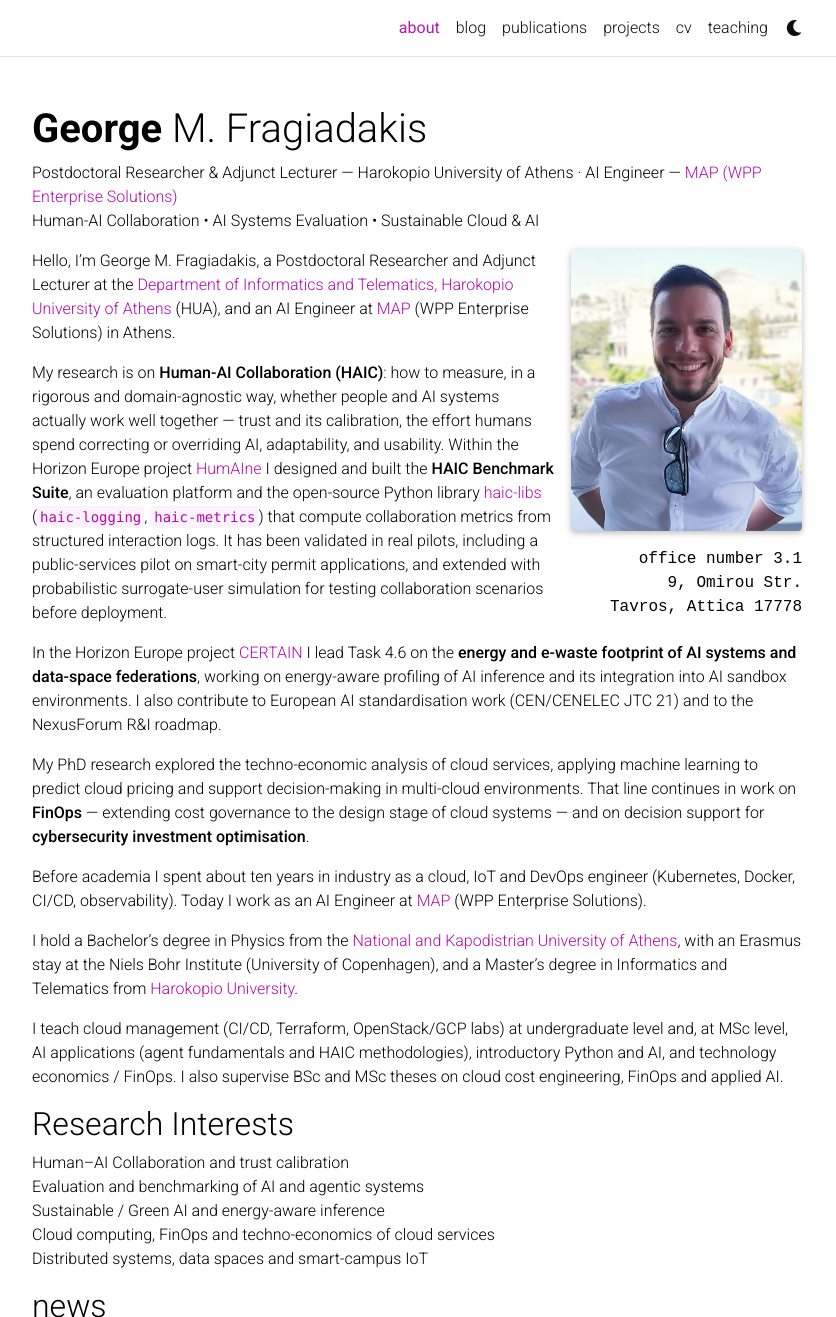
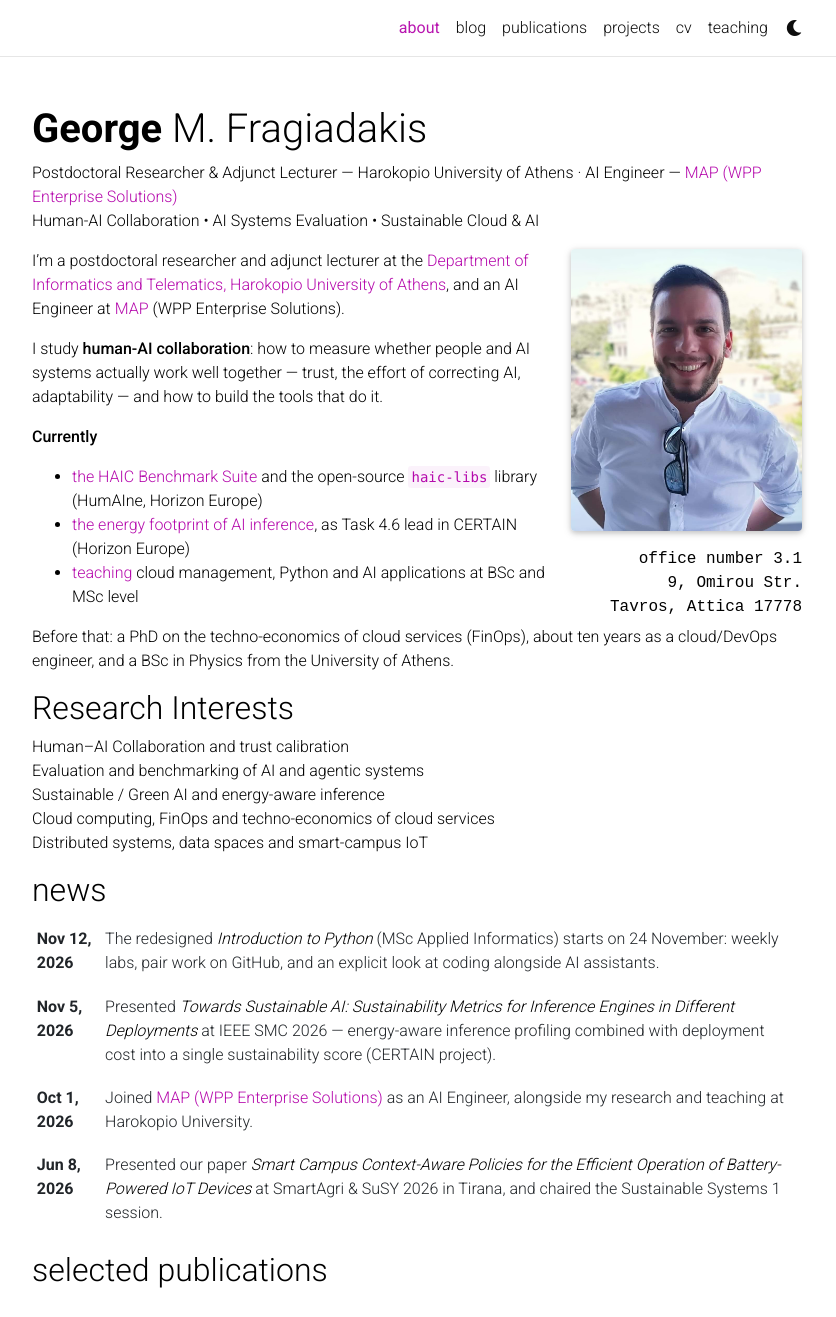
Before and after one commit to gfragi/gfragi.github.io, a Jekyll site: the page built from _pages/about.md, in a window 1280 px wide and 1400 px high, cut to the strip 0-1317 px from the top of the window. Shown: the whole strip, without its empty margins (223-1059 px from the left). Built offline with Jekyll 4.4.1, drawn with Linux system fonts in a browser that asks for light colours; full-size pictures stand in for the smaller copies a plugin makes; comment, search, counter and statistics services are not loaded; a style sheet for code colours, icons or effects is not loaded.

Commit message:
content: shorten home-page intro and link current work
Co-Authored-By: Claude Opus 5.5 <noreply@anthropic.com>

```diff
--- a/_pages/about.md
+++ b/_pages/about.md
@@ -18,19 +18,22 @@ selected_papers: true # includes a list of papers marked as "selected={true}"
 social: true  # includes social icons at the bottom of the page
 ---
 
-Hello, I'm George M. Fragiadakis, a Postdoctoral Researcher and Adjunct Lecturer at the <a href='https://www.dit.hua.gr/index.php/en/'>Department of Informatics and Telematics, Harokopio University of Athens</a> (HUA), and an AI Engineer at <a href="https://map.enterprisesolutions.wpp.com/">MAP</a> (WPP Enterprise Solutions) in Athens.
+I'm a postdoctoral researcher and adjunct lecturer at the
+[Department of Informatics and Telematics, Harokopio University of Athens](https://www.dit.hua.gr/index.php/en/),
+and an AI Engineer at [MAP](https://map.enterprisesolutions.wpp.com/) (WPP Enterprise Solutions).
 
-My research is on **Human-AI Collaboration (HAIC)**: how to measure, in a rigorous and domain-agnostic way, whether people and AI systems actually work well together — trust and its calibration, the effort humans spend correcting or overriding AI, adaptability, and usability. Within the Horizon Europe project <a href="https://cordis.europa.eu/project/id/101120218">HumAIne</a> I designed and built the **HAIC Benchmark Suite**, an evaluation platform and the open-source Python library <a href="https://github.com/gfragi/haic-libs">haic-libs</a> (`haic-logging`, `haic-metrics`) that compute collaboration metrics from structured interaction logs. It has been validated in real pilots, including a public-services pilot on smart-city permit applications, and extended with probabilistic surrogate-user simulation for testing collaboration scenarios before deployment.
+I study **human-AI collaboration**: how to measure whether people and AI systems actually
+work well together — trust, the effort of correcting AI, adaptability — and how to build
+the tools that do it.
 
-In the Horizon Europe project <a href="https://cordis.europa.eu/project/id/101189650">CERTAIN</a> I lead Task 4.6 on the **energy and e-waste footprint of AI systems and data-space federations**, working on energy-aware profiling of AI inference and its integration into AI sandbox environments. I also contribute to European AI standardisation work (CEN/CENELEC JTC 21) and to the NexusForum R&I roadmap.
+**Currently**
 
-My PhD research explored the techno-economic analysis of cloud services, applying machine learning to predict cloud pricing and support decision-making in multi-cloud environments. That line continues in work on **FinOps** — extending cost governance to the design stage of cloud systems — and on decision support for **cybersecurity investment optimisation**.
+- [the HAIC Benchmark Suite](/projects/1_project/) and the open-source `haic-libs` library (HumAIne, Horizon Europe)
+- [the energy footprint of AI inference](/projects/2_project/), as Task 4.6 lead in CERTAIN (Horizon Europe)
+- [teaching](/teaching/) cloud management, Python and AI applications at BSc and MSc level
 
-Before academia I spent about ten years in industry as a cloud, IoT and DevOps engineer (Kubernetes, Docker, CI/CD, observability). Today I work as an AI Engineer at <a href="https://map.enterprisesolutions.wpp.com/">MAP</a> (WPP Enterprise Solutions).
-
-I hold a Bachelor's degree in Physics from the <a href="https://en.phys.uoa.gr/">National and Kapodistrian University of Athens</a>, with an Erasmus stay at the Niels Bohr Institute (University of Copenhagen), and a Master's degree in Informatics and Telematics from <a href="https://www.dit.hua.gr/index.php/en/">Harokopio University</a>.
-
-I teach cloud management (CI/CD, Terraform, OpenStack/GCP labs) at undergraduate level and, at MSc level, AI applications (agent fundamentals and HAIC methodologies), introductory Python and AI, and technology economics / FinOps. I also supervise BSc and MSc theses on cloud cost engineering, FinOps and applied AI.
+Before that: a PhD on the techno-economics of cloud services (FinOps), about ten years as
+a cloud/DevOps engineer, and a BSc in Physics from the University of Athens.
 
 
 ## Research Interests
```
